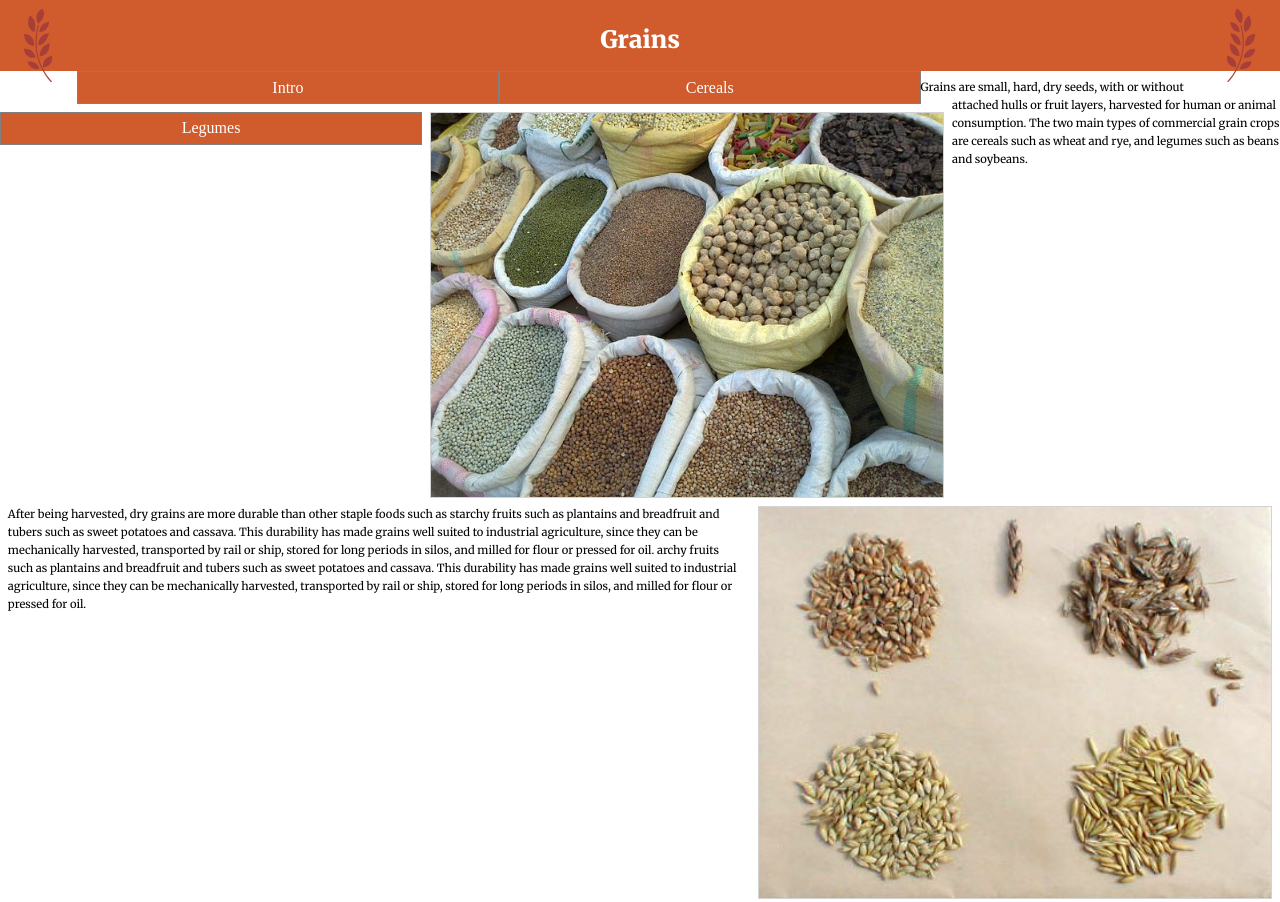
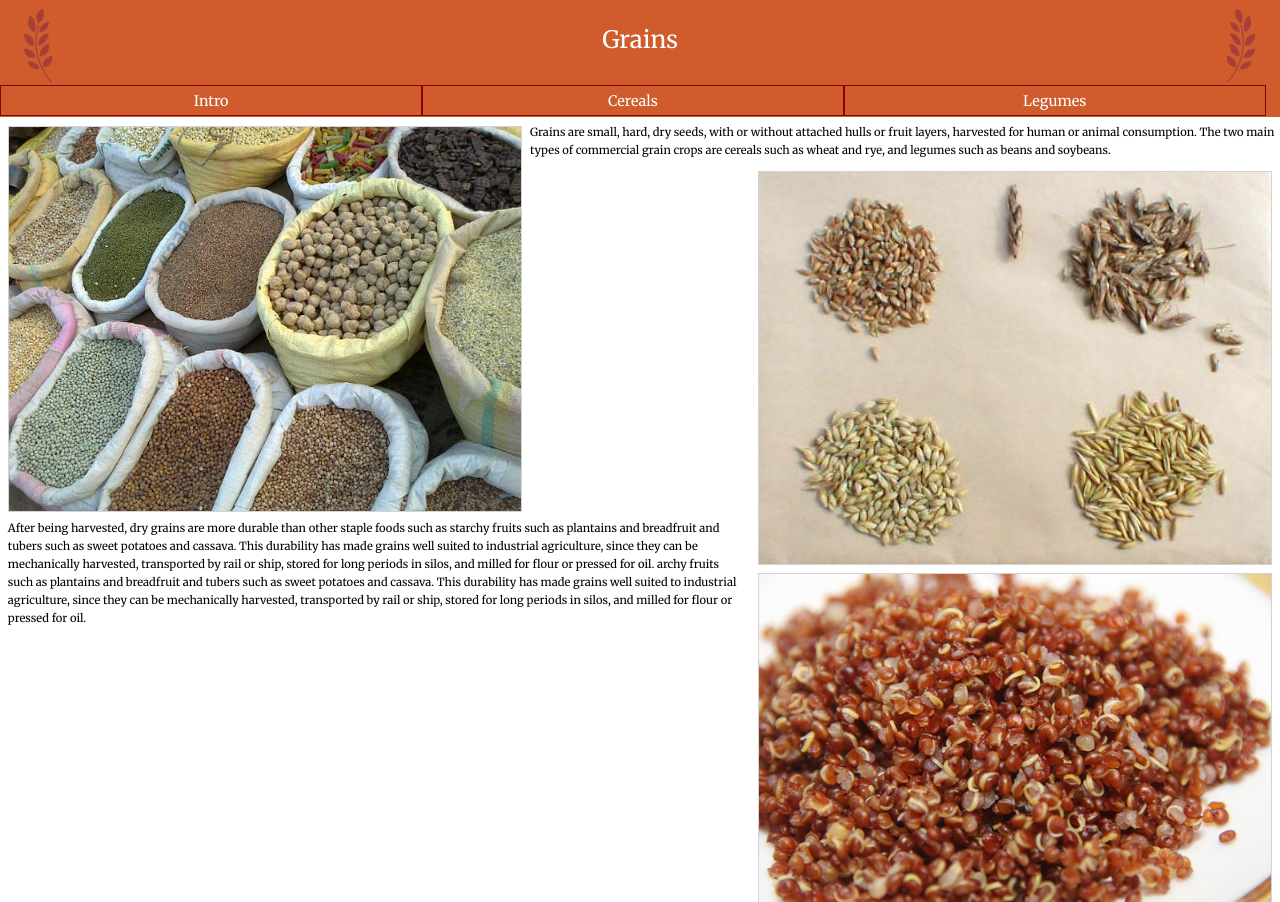
Before and after one commit to pamelaazzi/dsn1674-assignment-5, a plain HTML site: page index.html in a window 1280 px wide. Shown: the top 902 px of the page. Drawn offline with Linux system fonts and the light colour scheme.

Commit message:
fixed navs

```diff
--- a/css/main.css
+++ b/css/main.css
@@ -32,6 +32,7 @@ h1 {
   color: white;
   margin-top: 1em;
   padding: 0em;
+  font-weight: normal;
 }
 
 h2 {
@@ -39,6 +40,7 @@ h2 {
   text-align: center;
   color: white;
   font-family: 'merriweather', serif;
+  font-weight: normal;
   font-size: 1.1em;
   padding: 1em;
   margin: 0;
@@ -49,12 +51,13 @@ h3 {
   text-align: center;
   color: black;
   font-family: 'merriweather', serif;
-  font-size: 1.1em;
   margin-bottom: 1em;
   font-style: ultra bold;
 }
 
 li {
+  font-family: 'merriweather', sans;
+  font-size: 0.9em;
   display: inline-block;
   color: white;
   background-color: #d05c2e;
@@ -66,9 +69,9 @@ nav li{
   float: left;
   width: 32.8%;
   color: white;
-  border: grey solid 1px;
+  border: darkred solid 1px;
   padding: 0;
-  margin-bottom: 0.5em;
+  margin-bottom: 0em;
   text-align: center;
   display: inline-block;
 }
@@ -90,6 +93,10 @@ ol{
   margin: 0em;
   padding: 0em;
   width: 100%;
+}
+
+nav ol {
+  overflow: hidden;
 }
 
 p {
@@ -119,6 +126,7 @@ p {
   margin-right: 0.5em;
   margin-bottom: 0.5em;
   margin-left: 0.5em;
+  margin-top: 0.6em;
   width: 40%;
   border: lightgrey solid 1px;
 }
```
